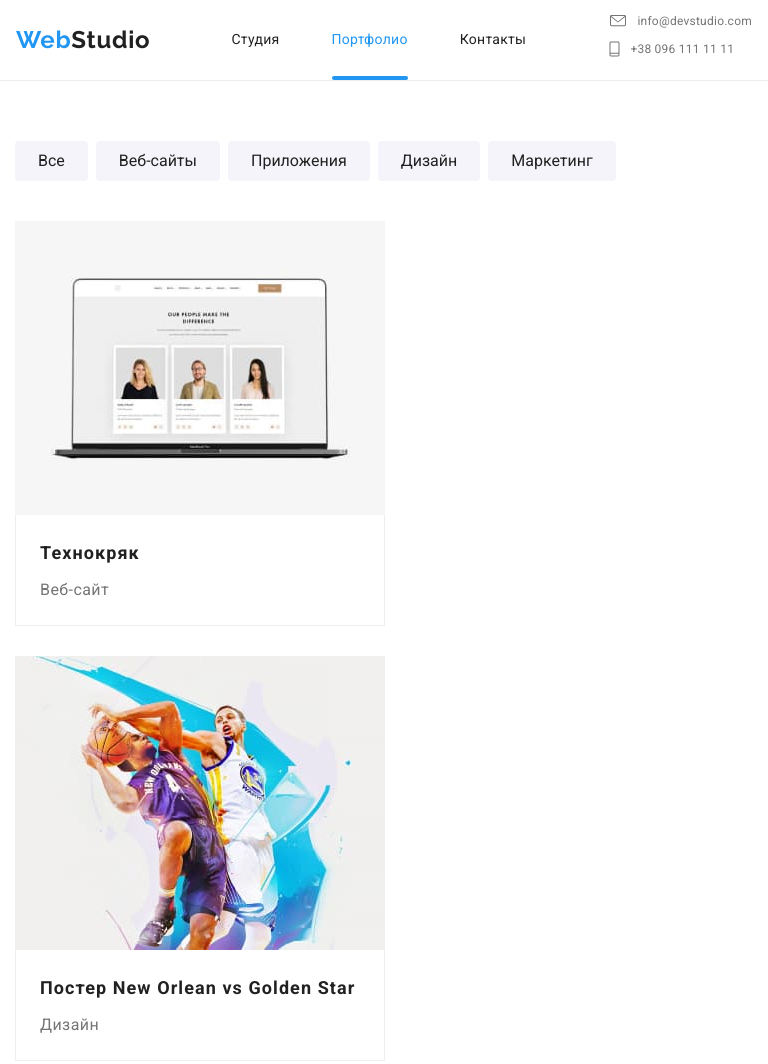
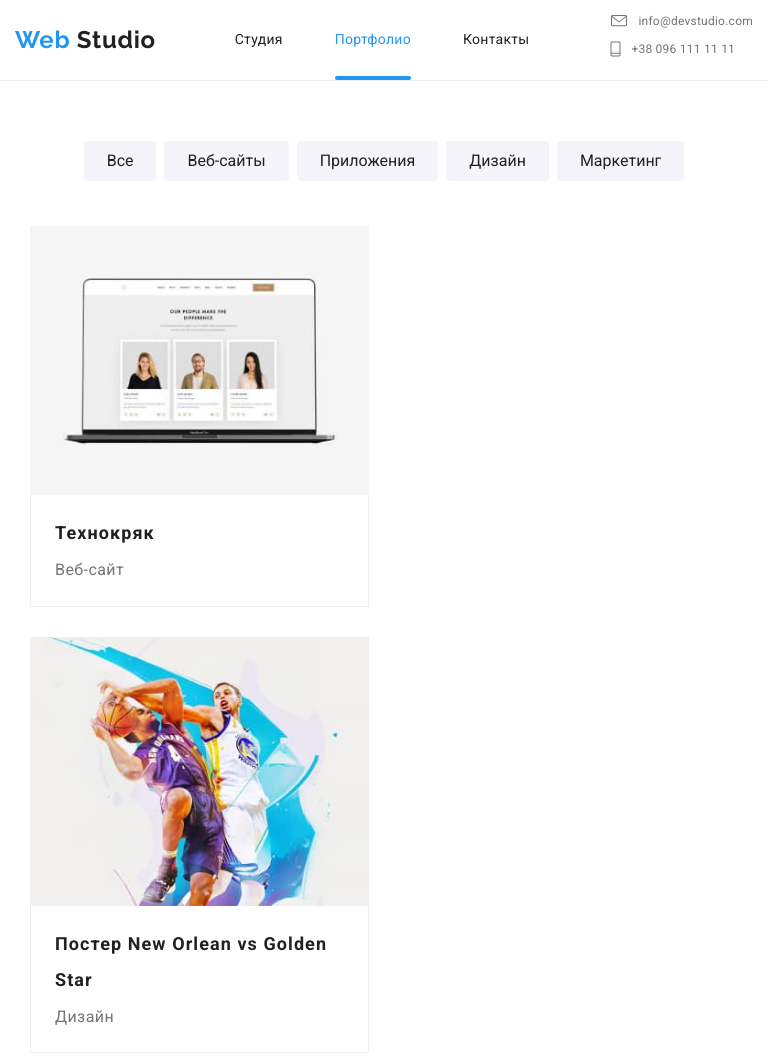
Before and after one commit to BelikSergey/goit-markup-hw-08, a plain HTML site: page portfolio.html in a window 768 px wide. Shown: the top 1064 px of the page. Drawn offline with nearby package versions, Linux system fonts and the light colour scheme.

Commit message:
добавляет портфолио хедер и фильтры

```diff
--- a/portfolio.html
+++ b/portfolio.html
@@ -23,7 +23,7 @@
 
         <a class="logotype" href="./index.html">
           <span class="logo-text logo-text-accent">Web </span>
-          <span class="logo-text">Studio</span>
+          <span class="logo-text">&#160;Studio</span>
 
         </a>
 
@@ -108,7 +108,7 @@
 
       <!-- Портфолио всех услуг, превью работ -->
       <section>
-        <div class="container">
+        <div class="container cont-tablet">
           <ul class="list list-examples">
             <li class="item-examples">
               <a class="examples" href="">
--- a/sass/parts/_header.scss
+++ b/sass/parts/_header.scss
@@ -8,8 +8,8 @@
 .sait-nav {
     padding: 15px 16px;
 
- @media screen and (min-width:481px) {
-        // padding: 0 15px;
+ @media screen and (min-width:481px) and (max-width:768px) {
+        padding: 0 15px;
         width: 100%;
         height: 80px;
         align-items: center;
--- a/sass/parts/_logo.scss
+++ b/sass/parts/_logo.scss
@@ -1,5 +1,5 @@
 .logotype {
-    display: flex;
+    display: inline-block;
     margin: 0px;
     padding: 0px;
     text-decoration: none;
@@ -11,11 +11,18 @@
     letter-spacing: 0.03em;
     color: $title-color;
 
+    @media screen and (min-width:481px) and (max-width:768px) {
+      display: inline-flex;
+
+    }
+
     @media screen and (min-width:769px) {
       font-size: 26px;
-    line-height: 1.19;
+      line-height: 1.19;
+
 
     }
+
 
 
   }
--- a/sass/parts/_modal-form.scss
+++ b/sass/parts/_modal-form.scss
@@ -36,7 +36,12 @@
 
     overflow: auto;
     transition: $time $cubic;
+    @media screen and (min-width:481px) and (max-width:768px){
+      width: 450px;
+    }
+
   }
+
 
 
   // Заголовок формы
--- a/sass/parts/_stereotypes.scss
+++ b/sass/parts/_stereotypes.scss
@@ -9,6 +9,8 @@ body {
     font-size: 14px;
     line-height: 1.71;
     letter-spacing: 0.03em;
+
+
   }
 
   // шаблон для картинки
@@ -59,8 +61,6 @@ body {
 
     @media screen and (min-width:481px) and (max-width:768px) {
       display: flex;
-      // margin: -15px;
-      // flex-wrap: wrap;
 
     }
 
--- a/sass/parts/portfolio/_examples.scss
+++ b/sass/parts/portfolio/_examples.scss
@@ -4,6 +4,13 @@
     // display: flex;
     // flex-wrap: wrap;
     padding-bottom: 60px;
+
+    @media screen and (min-width:481px) and (max-width:768px) {
+      display: flex;
+      flex-wrap: wrap;
+      width: calc((100% - 2 * 30px) / 2);
+      margin: 15px;
+      }
   }
 
   .examples {
--- a/sass/parts/portfolio/_filters-button.scss
+++ b/sass/parts/portfolio/_filters-button.scss
@@ -5,6 +5,10 @@
     margin-top: -15px;
     display: flex;
     flex-wrap: wrap;
+    @media screen and (min-width:481px) and (max-width:768px) {
+      margin-left: auto;
+      margin-right: auto;
+    }
 
 
   }
@@ -12,7 +16,14 @@
   .mob-container {
     padding-top: 60px;
     padding-bottom: 40px;
+
+    @media screen and (min-width:481px) and (max-width:768px) {
+      padding-bottom: 30px;
+
+    }
+
   }
+
 
   .nav-buttom {
     margin-top: 15px;
```
Also changed, not shown: index.html (+2 -2 lines), css/main.css, css/main.min.css, css/portfolio.css, css/portfolio.min.css, 4 other files.
